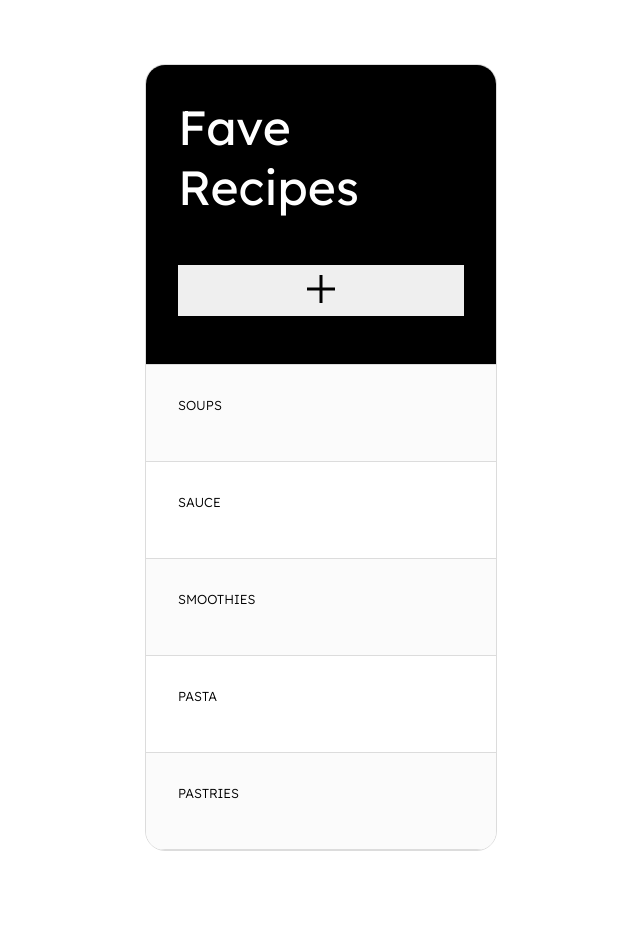
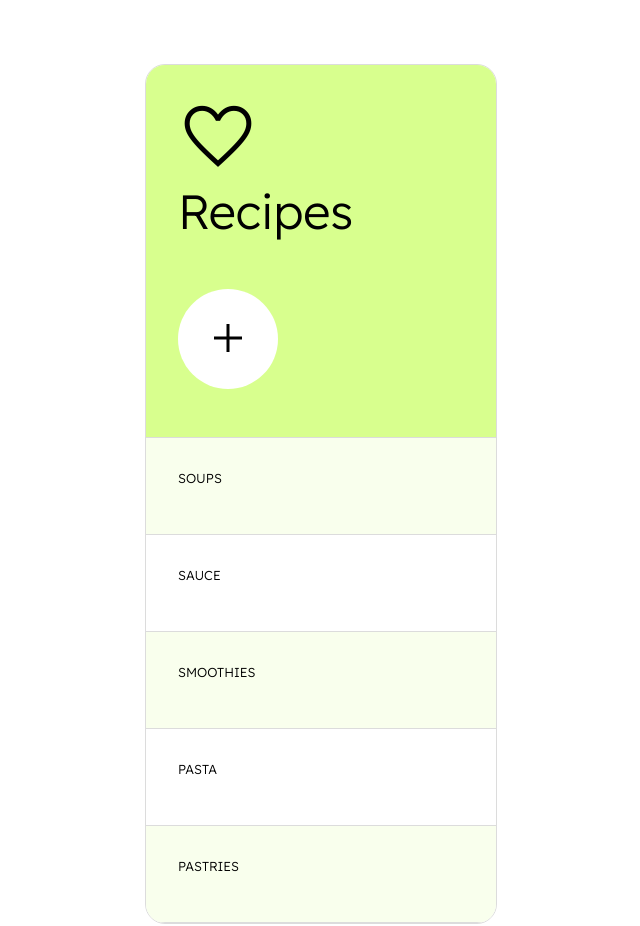
Before and after one commit to thelivewirexyz/faverecipes-app, a plain HTML site: page index.html in a window 1280 px wide. Shown: the whole page, without its empty margins (319-959 px from the left). Drawn offline with nearby package versions, Linux system fonts and the light colour scheme; no server answers.

Commit message:
css and index

```diff
--- a/index.html
+++ b/index.html
@@ -12,15 +12,17 @@
     />
     <link
       rel="stylesheet"
-      href="https://fonts.googleapis.com/css2?family=Material+Symbols+Outlined:opsz,wght,FILL,GRAD@24,100,0,0&icon_names=add,room_service"
+      href="https://fonts.googleapis.com/css2?family=Material+Symbols+Outlined:opsz,wght,FILL,GRAD@24,100,0,0&icon_names=add,favorite"
     />
     <link rel="stylesheet" href="style.css" />
   </head>
   <body>
     <div id="maincontainer">
       <div id="header">
-        <!-- <span class="icon material-symbols-outlined"> room_service </span> -->
-        <h1>Fave Recipes</h1>
+        <div>
+          <span class="icon material-symbols-outlined">favorite</span>
+          <h1>Recipes</h1>
+        </div>
 
         <button id="new-recipe">
           <span class="add material-symbols-outlined"> add </span>
--- a/style.css
+++ b/style.css
@@ -12,7 +12,7 @@ body {
 }
 #header {
   border-bottom: 1px solid #dcdcdc;
-  background-color: black;
+  background-color: rgb(216, 255, 142);
   padding: 2rem;
   min-height: 200px;
   display: flex;
@@ -22,11 +22,11 @@ body {
 }
 
 h1 {
-  font-weight: 400;
+  font-weight: 300;
   font-size: 3rem;
   margin: 0;
   margin-bottom: 3rem;
-  color: white;
+  color: rgb(0, 0, 0);
 }
 
 #recipe-form {
@@ -39,12 +39,17 @@ h1 {
   transition: all 0.3s ease-in-out;
   border: 0;
   padding: 0;
+  width: 100px;
+  height: 100px;
+  border-radius: 50%;
+  background-color: white;
 }
 #new-recipe .add {
   font-size: 3rem;
 }
 #new-recipe:hover {
-  background-color: darkseagreen;
+  background-color: black;
+  color: white;
 }
 .active {
   display: flex !important;
@@ -87,14 +92,14 @@ button {
   border-bottom: 1px solid #dcdcdc;
 }
 .recipe:nth-child(-2n + 5) {
-  background-color: #fbfbfb;
+  background-color: rgb(249, 255, 237);
 }
 #category-list ul li {
   margin-bottom: 10px;
 }
 #category-list ul li a {
   /* text-decoration: none; */
-  color: rgb(98, 98, 98);
+  color: rgb(101, 156, 0);
   font-size: 15px;
 }
 #category-list h3 {
@@ -106,6 +111,6 @@ button {
   color: black;
 }
 .icon {
-  color: white;
-  font-size: 10rem;
+  color: rgb(0, 0, 0);
+  font-size: 5rem;
 }
```
